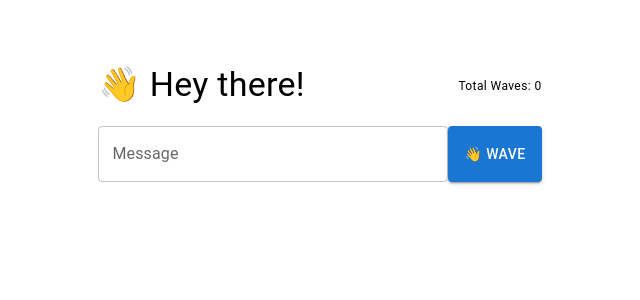
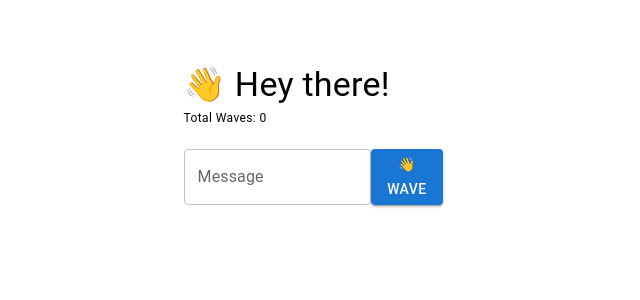
Before and after one commit to pharti/waveme-react, a React (Create React App) app: page / in a window 1280 px wide. Shown: the top 300 px of the page, without its empty margins (320-960 px from the left). Built offline with nearby package versions, Linux system fonts and the light colour scheme.

Commit message:
UI Updated

```diff
--- a/src/App.js
+++ b/src/App.js
@@ -1,15 +1,21 @@
-import React, { useEffect, useState } from "react";
+import React, { useEffect, useState, useRef } from "react";
 import { ethers } from "ethers";
-import './App.css';
-import contractABI from './utils/WavePortal.json'
-import { ThemeProvider, createTheme } from '@mui/material/styles';
-import { Typography, Card, CardContent, Button, CardActions, TextField, Grid } from '@mui/material';
+import "./App.css";
+import contractABI from "./utils/WavePortal.json";
+import { ThemeProvider, createTheme } from "@mui/material/styles";
+import {
+  Typography,
+  Card,
+  CardContent,
+  Button,
+  CardActions,
+  TextField,
+  Grid,
+} from "@mui/material";
 
-const contractAddress = "0xEC479ef4d88697983ECb57f8dD39B710fA494eba";
+const contractAddress = "0x5F09132a5adb27F45299ea18729A2513640F75cE";
 const abi = contractABI.abi;
-const theme = createTheme({
-
-});
+const theme = createTheme({});
 export default function App() {
   /*
    * This runs our function when the page loads.
@@ -20,7 +26,8 @@ export default function App() {
   const [currentAccount, setCurrentAccount] = useState("");
   const [allWaves, setAllWaves] = useState([]);
   const [totalWave, setTotalWave] = useState(0);
-  const [message, setMessage] = useState(0);
+  const [message, setMessage] = useState("");
+  let textInput = useRef(null);
 
   const [loader, setLoader] = useState(false);
 
@@ -29,7 +36,7 @@ export default function App() {
     let wavePortalContract;
 
     const onNewWave = (from, timestamp, message) => {
-      setAllWaves(prevState => [
+      setAllWaves((prevState) => [
         ...prevState,
         {
           address: from,
@@ -44,15 +51,15 @@ export default function App() {
       const signer = provider.getSigner();
 
       wavePortalContract = new ethers.Contract(contractAddress, abi, signer);
-      wavePortalContract.on('NewWave', onNewWave);
+      wavePortalContract.on("NewWave", onNewWave);
     }
 
     return () => {
       if (wavePortalContract) {
-        wavePortalContract.off('NewWave', onNewWave);
+        wavePortalContract.off("NewWave", onNewWave);
       }
     };
-  }, [])
+  }, []);
 
   const checkIfWalletIsConnected = async () => {
     try {
@@ -68,17 +75,17 @@ export default function App() {
       /*
        * Check if we're authorized to access the user's wallet
        */
-      const accounts = await ethereum.request({ method: 'eth_accounts' });
+      const accounts = await ethereum.request({ method: "eth_accounts" });
       if (accounts.length !== 0) {
         const account = accounts[0];
         setCurrentAccount(account);
       } else {
-        console.log("No authorized account found")
+        console.log("No authorized account found");
       }
     } catch (error) {
       console.log(error);
     }
-  }
+  };
 
   const connectWallet = async () => {
     try {
@@ -89,7 +96,9 @@ export default function App() {
         return;
       }
 
-      const accounts = await ethereum.request({ method: "eth_requestAccounts" });
+      const accounts = await ethereum.request({
+        method: "eth_requestAccounts",
+      });
       setCurrentAccount(accounts[0]);
       getAllWavesData();
 
@@ -98,13 +107,15 @@ export default function App() {
 
       let count = await contract.getTotalWaves();
       setTotalWave(count.toNumber());
-
     } catch (error) {
-      console.log(error)
+      console.log(error);
     }
-  }
+  };
   const wave = async () => {
     try {
+      console.log("Wave");
+      textInput.current.value = "";
+      setMessage("");
       setLoader(true);
       const contract = await accessContract();
       /*
@@ -116,16 +127,15 @@ export default function App() {
       await waveTxn.wait();
 
       setLoader(false);
-      setMessage('');
       let count = await contract.getTotalWaves();
 
       setTotalWave(count.toNumber());
       getAllWavesData();
     } catch (error) {
-      console.log(error)
+      console.log(error);
       setLoader(false);
     }
-  }
+  };
 
   /*
    * Create a method that gets all waves from your contract
@@ -137,10 +147,14 @@ export default function App() {
       if (ethereum) {
         const provider = new ethers.providers.Web3Provider(ethereum);
         const signer = provider.getSigner();
-        const wavePortalContract = new ethers.Contract(contractAddress, abi, signer);
+        const wavePortalContract = new ethers.Contract(
+          contractAddress,
+          abi,
+          signer
+        );
         const waves = await wavePortalContract.getAllWaves();
 
-        const wavesCleaned = waves.map(wave => {
+        const wavesCleaned = waves.map((wave) => {
           return {
             address: wave.waver,
             timestamp: new Date(wave.timestamp * 1000),
@@ -155,20 +169,23 @@ export default function App() {
     } catch (error) {
       console.log(error);
     }
-  }
+  };
 
   const accessContract = () => {
     const { ethereum } = window;
     if (ethereum) {
       const provider = new ethers.providers.Web3Provider(ethereum);
       const signer = provider.getSigner();
-      const wavePortalContract = new ethers.Contract(contractAddress, abi, signer);
+      const wavePortalContract = new ethers.Contract(
+        contractAddress,
+        abi,
+        signer
+      );
       return wavePortalContract;
     } else {
-      console.log("Ethereum object doesn't exist!")
+      console.log("Ethereum object doesn't exist!");
     }
-  }
-
+  };
 
   const handleTextFieldChange = (e) => {
     setMessage(e.target.value);
@@ -176,50 +193,76 @@ export default function App() {
 
   return (
     <ThemeProvider theme={theme}>
-      {loader && <div className='loaderView'><div className="loader"></div></div>}
+      {loader && (
+        <div className="loaderView">
+          <div className="loader"> </div>
+        </div>
+      )}
 
       <div className="mainContainer">
         <div className="dataContainer">
-          <Grid container alignItems='center' justifyContent='space-between' style={{ paddingBottom: 20 }}>
+          <Grid
+            container
+            xs={10}
+            alignItems="center"
+            justifyContent="space-between"
+            style={{ paddingBottom: 20, paddingLeft: "10%" }}
+          >
             <Grid item>
-              <Typography variant='h4'>
-                👋 Hey there!
-              </Typography>
+              <Typography variant="h4">👋 Hey there!</Typography>
             </Grid>
             <Grid item>
-              <Typography variant='caption'>
+              <Typography variant="caption">
                 Total Waves: {totalWave}
               </Typography>
             </Grid>
           </Grid>
 
-          <Grid container alignItems='center' justifyContent='space-between'>
-            <Grid item>
-              <TextField id="outlined-basic" label="Message" variant="outlined" style={{ width: 350 }} onChange={handleTextFieldChange} />
+          <Grid xs={10} container alignItems="center" justifyContent="space-between" style={{ paddingLeft: "10%" }}>
+            <Grid item xs={9}>
+              <TextField
+                id="outlined-basic"
+                label="Message"
+                variant="outlined"
+                style={{ width: '100%' }}
+                onChange={handleTextFieldChange}
+                inputRef={textInput}
+              />
             </Grid>
-            <Grid item>
-              <Button variant="contained" onClick={wave} style={{ height: 56 }}>👋  Wave</Button>
+            <Grid xs={3} item>
+              <Button variant="contained" onClick={wave} style={{ height: 56 }}>
+                👋 Wave
+              </Button>
             </Grid>
           </Grid>
 
-          {allWaves && allWaves.map((wave, index) => {
+          {allWaves &&
+            allWaves.map((wave, index) => {
               return (
-              <div style={{ paddingTop: 20 }}>
+                <Grid container xs={10} style={{ paddingTop: 20, paddingLeft: "10%" }}>
                   <Card variant="outlined">
                     <CardContent>
-                    <Typography sx={{ fontSize: 14 }} color="text.secondary" gutterBottom>
+                      <Typography
+                        sx={{ fontSize: 14 }}
+                        color="text.secondary"
+                        gutterBottom
+                      >
                         Address: {wave.address}
                       </Typography>
                       <Typography variant="h5" component="div">
                         {wave.message}
                       </Typography>
-                    <Typography variant="caption" sx={{ mb: 1.5 }} color="text.secondary">
+                      <Typography
+                        variant="caption"
+                        sx={{ mb: 1.5 }}
+                        color="text.secondary"
+                      >
                         Time: {wave.timestamp.toString()}
                       </Typography>
                     </CardContent>
                   </Card>
-              </div>
-            )
+                </Grid>
+              );
             })}
         </div>
       </div>
```
Also changed, not shown: src/utils/WavePortal.json (+2 -2 lines). Lines whose indentation alone changed are shown as unchanged.
